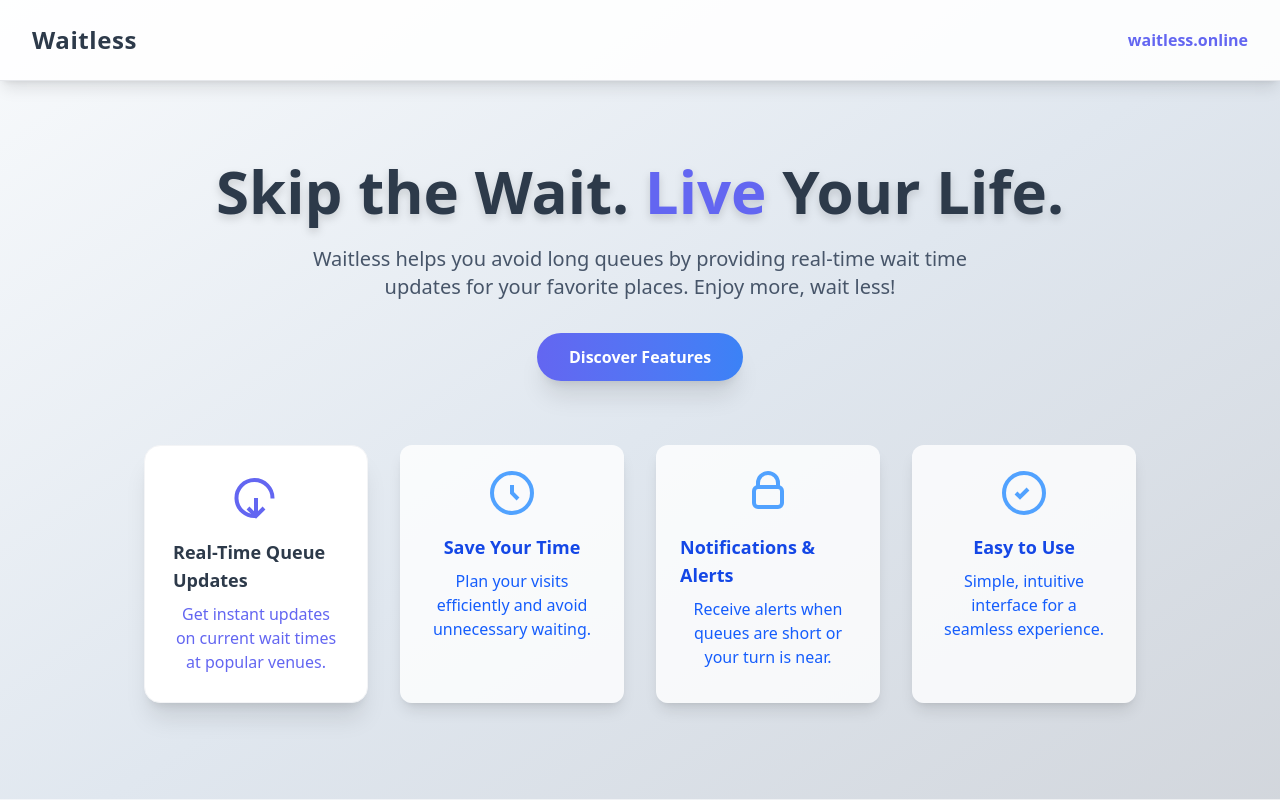
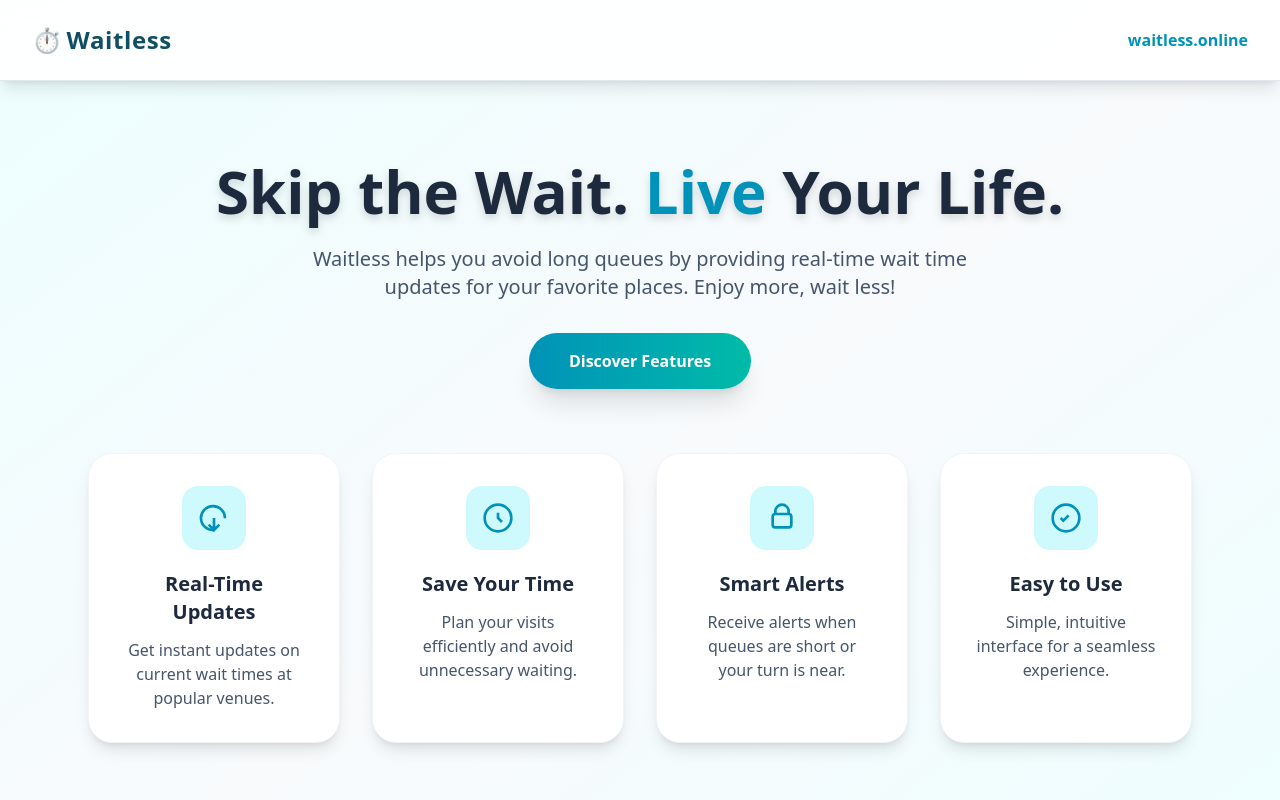
Before and after one commit to Raghulkannan005/live-queue-notifier, a Next.js app in the folder frontend/: page / in a window 1280 px wide. Shown: the top 800 px of the page. Built offline with nearby package versions, Linux system fonts and the light colour scheme.

Commit message:
UI Landing Update

```diff
--- a/frontend/app/page.jsx
+++ b/frontend/app/page.jsx
@@ -1,14 +1,18 @@
+export const metadata = {
+    title: 'Waitless'
+};
+
 export default function Home() {
     return (
-        <main className="min-h-screen bg-gradient-to-br from-[#f8fafc] via-[#e0e7ef] to-[#d1d5db] flex flex-col items-center">
+        <main className="min-h-screen bg-gradient-to-br from-cyan-50 via-slate-50 to-cyan-50 flex flex-col items-center">
             {/* Navbar */}
-            <nav className="w-full flex justify-between items-center py-6 px-8 bg-white/90 shadow-lg border-b border-gray-200">
-                <div className="text-2xl font-extrabold text-[#2d3a4a] tracking-wide">
-                    Waitless
+            <nav className="w-full flex justify-between items-center py-6 px-8 bg-white/90 backdrop-blur-md shadow-lg border-b border-slate-200 sticky top-0 z-10">
+                <div className="text-2xl font-extrabold text-cyan-900 tracking-wide flex items-center">
+                    <span className="text-cyan-600 mr-1">⏱</span> Waitless
                 </div>
                 <a
                     href="https://waitless.online"
-                    className="text-[#6366f1] font-semibold hover:underline"
+                    className="text-cyan-600 font-semibold hover:text-cyan-800 transition-colors"
                     target="_blank"
                     rel="noopener noreferrer"
                 >
@@ -18,15 +22,15 @@ export default function Home() {
 
             {/* Hero Section */}
             <section className="flex flex-col items-center text-center mt-20 mb-16 px-4">
-                <h1 className="text-5xl md:text-6xl font-extrabold text-[#2d3a4a] mb-6 drop-shadow-lg">
-                    Skip the Wait. <span className="text-[#6366f1]">Live</span> Your Life.
+                <h1 className="text-5xl md:text-6xl font-extrabold text-slate-800 mb-6 drop-shadow-lg">
+                    Skip the Wait. <span className="text-cyan-600">Live</span> Your Life.
                 </h1>
-                <p className="text-lg md:text-xl text-[#475569] mb-8 max-w-2xl">
+                <p className="text-lg md:text-xl text-slate-600 mb-8 max-w-2xl">
                     Waitless helps you avoid long queues by providing real-time wait time updates for your favorite places. Enjoy more, wait less!
                 </p>
                 <a
                     href="#features"
-                    className="bg-gradient-to-r from-[#6366f1] to-[#3b82f6] hover:from-[#4f46e5] hover:to-[#2563eb] text-white font-semibold px-8 py-3 rounded-full shadow-xl transition"
+                    className="bg-gradient-to-r from-cyan-600 to-teal-500 hover:from-cyan-700 hover:to-teal-600 text-white font-semibold px-10 py-4 rounded-full shadow-xl transition duration-300 transform hover:scale-105"
                 >
                     Discover Features
                 </a>
@@ -35,45 +39,58 @@ export default function Home() {
             {/* Features Section */}
             <section
                 id="features"
-                className="w-full max-w-5xl grid grid-cols-1 md:grid-cols-2 lg:grid-cols-4 gap-8 px-4 mb-24"
+                className="w-full max-w-6xl grid grid-cols-1 md:grid-cols-2 lg:grid-cols-4 gap-8 px-6 mb-24"
             >
-                <div className="bg-white rounded-2xl p-7 shadow-xl flex flex-col items-center border border-gray-100 hover:shadow-2xl transition">
-                    <svg className="w-12 h-12 text-[#6366f1] mb-4" fill="none" stroke="currentColor" strokeWidth="2" viewBox="0 0 24 24">
+                <div className="bg-white rounded-3xl p-8 shadow-lg flex flex-col items-center border border-slate-100 hover:shadow-2xl transition-all duration-300 hover:-translate-y-2 group">
+                    <div className="w-16 h-16 bg-cyan-100 rounded-2xl flex items-center justify-center mb-5 group-hover:bg-cyan-600 transition-colors duration-300">
+                        <svg className="w-8 h-8 text-cyan-600 group-hover:text-white transition-colors duration-300" fill="none" stroke="currentColor" strokeWidth="2" viewBox="0 0 24 24">
                             <path d="M8 17l4 4 4-4m-4-5v9" />
                             <path d="M20.24 12.24A9 9 0 1 0 12 21" />
                         </svg>
-                    <h3 className="font-bold text-[#2d3a4a] text-lg mb-2">Real-Time Queue Updates</h3>
-                    <p className="text-[#6366f1] text-center">Get instant updates on current wait times at popular venues.</p>
                     </div>
-                <div className="bg-white/80 rounded-xl p-6 shadow-lg flex flex-col items-center">
-                    <svg className="w-12 h-12 text-blue-400 mb-4" fill="none" stroke="currentColor" strokeWidth="2" viewBox="0 0 24 24">
+                    <h3 className="font-bold text-slate-800 text-xl text-center mb-3">Real-Time Updates</h3>
+                    <p className="text-slate-600 text-center">Get instant updates on current wait times at popular venues.</p>
+                </div>
+                <div className="bg-white rounded-3xl p-8 shadow-lg flex flex-col items-center border border-slate-100 hover:shadow-2xl transition-all duration-300 hover:-translate-y-2 group">
+                    <div className="w-16 h-16 bg-cyan-100 rounded-2xl flex items-center justify-center mb-5 group-hover:bg-cyan-600 transition-colors duration-300">
+                        <svg className="w-8 h-8 text-cyan-600 group-hover:text-white transition-colors duration-300" fill="none" stroke="currentColor" strokeWidth="2" viewBox="0 0 24 24">
                             <path d="M12 8v4l3 3" />
                             <circle cx="12" cy="12" r="10" />
                         </svg>
-                    <h3 className="font-bold text-blue-700 text-lg mb-2">Save Your Time</h3>
-                    <p className="text-blue-600 text-center">Plan your visits efficiently and avoid unnecessary waiting.</p>
                     </div>
-                <div className="bg-white/80 rounded-xl p-6 shadow-lg flex flex-col items-center">
-                    <svg className="w-12 h-12 text-blue-400 mb-4" fill="none" stroke="currentColor" strokeWidth="2" viewBox="0 0 24 24">
+                    <h3 className="font-bold text-slate-800 text-xl mb-3">Save Your Time</h3>
+                    <p className="text-slate-600 text-center">Plan your visits efficiently and avoid unnecessary waiting.</p>
+                </div>
+                <div className="bg-white rounded-3xl p-8 shadow-lg flex flex-col items-center border border-slate-100 hover:shadow-2xl transition-all duration-300 hover:-translate-y-2 group">
+                    <div className="w-16 h-16 bg-cyan-100 rounded-2xl flex items-center justify-center mb-5 group-hover:bg-cyan-600 transition-colors duration-300">
+                        <svg className="w-8 h-8 text-cyan-600 group-hover:text-white transition-colors duration-300" fill="none" stroke="currentColor" strokeWidth="2" viewBox="0 0 24 24">
                             <path d="M17 9V7a5 5 0 0 0-10 0v2" />
                             <rect x="5" y="9" width="14" height="10" rx="2" />
                         </svg>
-                    <h3 className="font-bold text-blue-700 text-lg mb-2">Notifications & Alerts</h3>
-                    <p className="text-blue-600 text-center">Receive alerts when queues are short or your turn is near.</p>
                     </div>
-                <div className="bg-white/80 rounded-xl p-6 shadow-lg flex flex-col items-center">
-                    <svg className="w-12 h-12 text-blue-400 mb-4" fill="none" stroke="currentColor" strokeWidth="2" viewBox="0 0 24 24">
+                    <h3 className="font-bold text-slate-800 text-center text-xl mb-3">Smart Alerts</h3>
+                    <p className="text-slate-600 text-center">Receive alerts when queues are short or your turn is near.</p>
+                </div>
+                <div className="bg-white rounded-3xl p-8 shadow-lg flex flex-col items-center border border-slate-100 hover:shadow-2xl transition-all duration-300 hover:-translate-y-2 group">
+                    <div className="w-16 h-16 bg-cyan-100 rounded-2xl flex items-center justify-center mb-5 group-hover:bg-cyan-600 transition-colors duration-300">
+                        <svg className="w-8 h-8 text-cyan-600 group-hover:text-white transition-colors duration-300" fill="none" stroke="currentColor" strokeWidth="2" viewBox="0 0 24 24">
                             <circle cx="12" cy="12" r="10" />
                             <path d="M8 12l2 2 4-4" />
                         </svg>
-                    <h3 className="font-bold text-blue-700 text-lg mb-2">Easy to Use</h3>
-                    <p className="text-blue-600 text-center">Simple, intuitive interface for a seamless experience.</p>
+                    </div>
+                    <h3 className="font-bold text-slate-800 text-xl mb-3">Easy to Use</h3>
+                    <p className="text-slate-600 text-center">Simple, intuitive interface for a seamless experience.</p>
                 </div>
             </section>
 
             {/* Footer */}
-            <footer className="w-full py-6 text-center text-blue-600 bg-white/60">
-                &copy; {new Date().getFullYear()} Waitless &mdash; <a href="https://waitless.online" className="underline">waitless.online</a>
+            <footer className="w-full py-8 text-center text-slate-600 bg-white border-t border-slate-200">
+                <div className="container mx-auto">
+                    <div className="flex justify-center mb-4">
+                        <span className="text-2xl font-bold text-cyan-700">Waitless</span>
+                    </div>
+                    <p>&copy; {new Date().getFullYear()} Waitless &mdash; <a href="https://waitless.online" className="text-cyan-600 hover:text-cyan-800">waitless.online</a></p>
+                </div>
             </footer>
         </main>
     );
--- a/frontend/package.json
+++ b/frontend/package.json
@@ -1,6 +1,6 @@
 {
   "name": "frontend",
-  "version": "0.1.0",
+  "version": "1.0.0",
   "private": true,
   "scripts": {
     "dev": "next dev",
```
Lines whose indentation alone changed are shown as unchanged.
